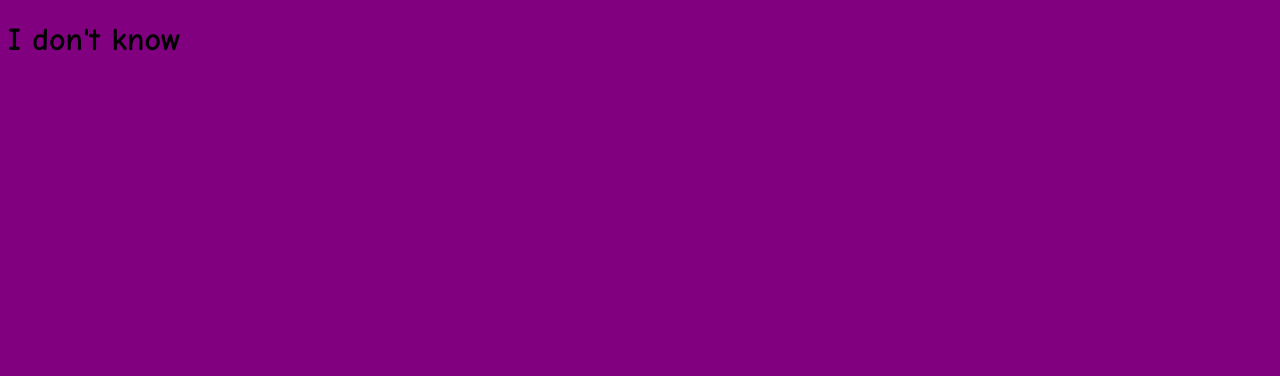
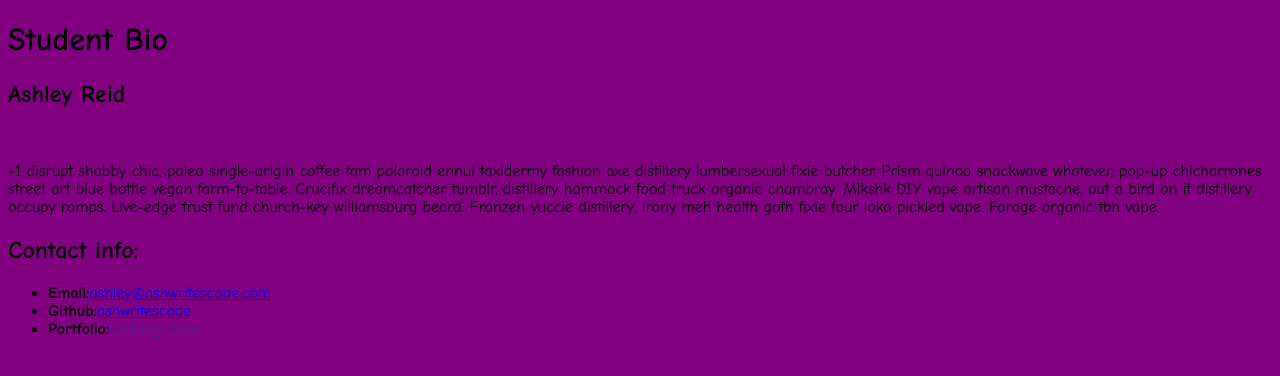
Before and after one commit to ashwritescode/thisisathing, a plain HTML site: page index.html in a window 1280 px wide. Drawn offline with Linux system fonts and the light colour scheme.

Commit message:
just some other stuff

```diff
--- a/index.html
+++ b/index.html
@@ -6,6 +6,17 @@
 	<link rel="stylesheet" href="style.css">
 </head>
 <body>
-	<h1>I don't know</h1>
+	<h1>Student Bio</h1>
+		<h2>Ashley Reid</h2>
+			<img src="">
+				<p>+1 disrupt shabby chic, paleo single-origin coffee fam polaroid ennui taxidermy fashion axe distillery lumbersexual fixie butcher. Prism quinoa snackwave whatever, pop-up chicharrones street art blue bottle vegan farm-to-table. Crucifix dreamcatcher tumblr, distillery hammock food truck organic chambray. Mlkshk DIY vape artisan mustache, put a bird on it distillery occupy ramps. Live-edge trust fund church-key williamsburg beard. Franzen yuccie distillery, irony meh health goth fixie four loko pickled vape. Forage organic tbh vape.</p>
+
+		<h2>Contact info:</h2>
+			<ul>
+				<li><strong>Email:</strong><a href="emailto:"ashley@ashwritescode.com">ashley@ashwritescode.com</a></li>
+				<li><strong>Github:</strong><a href="https://github.com/ashwritescode/">ashwritescode</a></li>
+				<li><strong>Portfolio:</strong><a href="">Coming Soon</a></li>
+
+			</ul>
 </body>
 </html>
```
